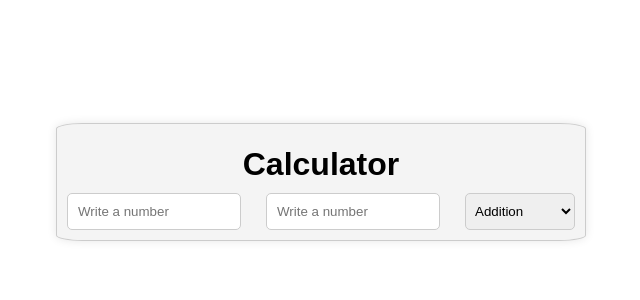
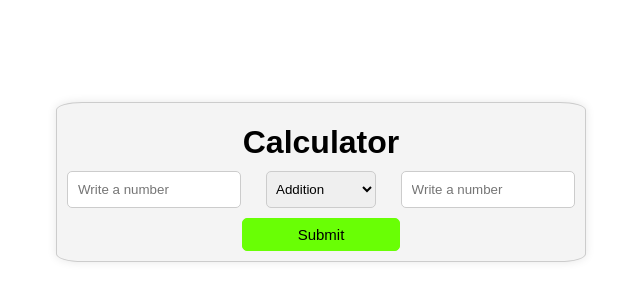
Before and after one commit to GodwinDJK/Calculator, a plain HTML site: page index.html in a window 1280 px wide. Shown: the part 226-526 px from the top of the page, without its empty margins (319-959 px from the left). Drawn offline with Linux system fonts and the light colour scheme.

Commit message:
Html && CSS files completed v1

```diff
--- a/index.html
+++ b/index.html
@@ -11,14 +11,15 @@
         <h1>Calculator</h1>
         <form id="calculator-form">
             <input type="text" placeholder="Write a number" required>
-            <input type="text" placeholder="Write a number" required>
             <select id="select-operation">
                 <option value="addition">Addition</option>
                 <option value="subtraction">Subtraction</option>
                 <option value="moltiplication">Moltiplication</option>
                 <option value="division">Division</option>
             </select>
+            <input type="text" placeholder="Write a number" required>
         </form>
+        <input type="button" value="Submit" class="btn">
     </div>
     <script src="./index.js"></script>
 </body>
--- a/style.css
+++ b/style.css
@@ -54,6 +54,7 @@ input[type="button"] {
 
 .btn {
     margin-bottom: 10px;
+    cursor: pointer;
 }
 
 .btn:hover {
```
